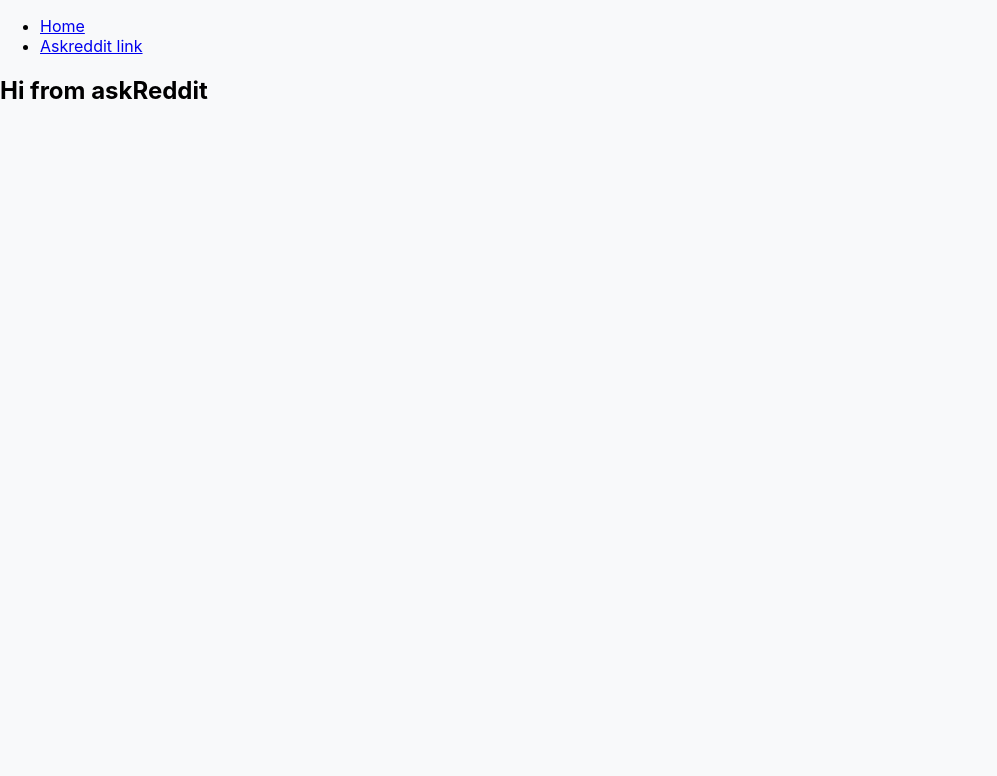
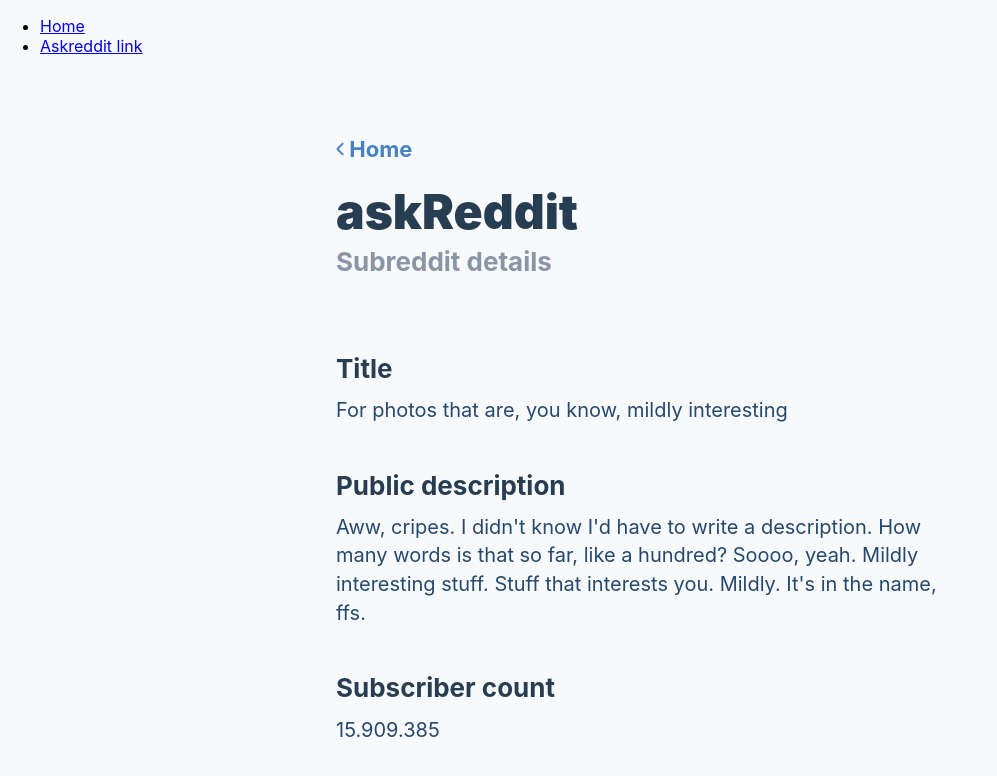
Before and after one commit to j-evs/reddit-best, a React (Create React App) app: page /about/askReddit in a window 1280 px wide. Shown: the top 776 px of the page, without its empty margins (0-997 px from the left). Built offline with nearby package versions, Linux system fonts and the light colour scheme; a web font is replaced by a local one.

Commit message:
Subreddit info layout

```diff
--- a/package.json
+++ b/package.json
@@ -6,6 +6,7 @@
     "react-scripts": "3.0.1"
   },
   "dependencies": {
+    "classnames": "^2.2.6",
     "react": "^16.8.6",
     "react-dom": "^16.8.6",
     "react-redux": "^7.0.3",
--- a/src/components/BestPosts/BestPosts.js
+++ b/src/components/BestPosts/BestPosts.js
@@ -1,17 +1,18 @@
 import React from "react";
+
+import Header from "../common/Header/Header";
 import styles from "./BestPosts.module.css";
 
 import { connect } from "react-redux";
+
+import { convertNumberToLocaleString } from "../../helpers";
 
 const BestPosts = ({ bestPosts }) => {
   const posts = bestPosts.map(post => <Post post={post} key={post.id} />);
   // TODO make post number as a variable (which is also used as a param in api request)
   return (
     <section className={styles.bestPosts}>
-      <header className={styles.header}>
-        <h1 className={styles.headerMain}>Home</h1>
-        <h2 className={styles.headerLabel}>Top 10 posts</h2>
-      </header>
+      <Header title="Home" label="Top 10 posts" />
       <div className={styles.postsWrapper}>{posts}</div>
     </section>
   );
@@ -24,7 +25,7 @@
     <span className={styles.postInfoSeparator}> · </span>
     <span className={styles.postUpvotes}>
       <span className={styles.postUpvotesCount}>
-        {upvotesCount.toLocaleString("nl-NL")}
+        {convertNumberToLocaleString(upvotesCount)}
       </span>{" "}
       points
     </span>
--- a/src/components/BestPosts/BestPosts.module.css
+++ b/src/components/BestPosts/BestPosts.module.css
@@ -1,22 +1,3 @@
-.header {
-  padding: 48px var(--mobile-side-padding) 27px;
-}
-
-.headerMain {
-  font-size: 42px;
-  font-weight: var(--font-weight-black);
-  line-height: 1.076;
-  color: var(--blue-700);
-  margin: 0;
-  margin-bottom: 9px;
-}
-
-.headerLabel {
-  font-size: 22px;
-  color: var(--grey-500);
-  margin: 0;
-}
-
 .postsWrapper {
   margin-bottom: 32px;
 }
@@ -40,7 +21,6 @@
 }
 
 .postInfoSeparator {
-  font-size: 16px;
   color: var(--grey-500);
 }
 
@@ -50,7 +30,6 @@
 }
 
 .postUpvotes {
-  font-size: 16px;
   color: var(--grey-500);
 }
 
@@ -64,17 +43,31 @@
     margin: 0 auto;
   }
 
-  .header {
-    padding: 80px calc(24px + var(--mobile-side-padding)) 38px;
-  }
-
   .postsWrapper {
     padding: 0 var(--mobile-side-padding);
   }
 
   .post {
     margin-bottom: 24px;
+    padding: 28px 24px 27px;
     border: 1px solid var(--grey-200);
     border-radius: 5px;
   }
+
+  .postTitle {
+    font-size: 24px;
+  }
+
+  .postSubreddit {
+    font-size: 18px;
+  }
+
+  .postUpvotes {
+    font-size: 18px;
+    color: var(--grey-500);
+  }
+
+  .postInfoSeparator {
+    font-size: 18px;
+  }
 }
--- a/src/components/SubredditInfo/SubredditInfo.js
+++ b/src/components/SubredditInfo/SubredditInfo.js
@@ -1,11 +1,64 @@
 import React from "react";
+import { Link } from "react-router-dom";
+import { connect } from "react-redux";
+
+import { convertNumberToLocaleString } from "../../helpers";
+
+import Header from "../common/Header/Header";
+import { ReactComponent as BackIcon } from "./images/Back.svg";
+
+import styles from "./SubredditInfo.module.css";
 
 const SubredditInfo = ({
   match: {
     params: { subreddit }
-  }
+  },
+  data: { title, public_description, subscribers }
 }) => {
-  return <h2>Hi from {subreddit}</h2>;
+  return (
+    <main className={styles.subredditInfo}>
+      <nav className={styles.navigation}>
+        <Link to="/" className={styles.link}>
+          <BackIcon className={styles.backIcon} /> Home
+        </Link>
+      </nav>
+      <section>
+        <Header
+          title={subreddit}
+          label="Subreddit details"
+          className={styles.header}
+        />
+        <div className={styles.subreddit}>
+          <SubredditSection title="Title" description={title} />
+          <SubredditSection
+            title="Public description"
+            description={public_description}
+          />
+          <SubredditSection
+            title="Subscriber count"
+            description={convertNumberToLocaleString(subscribers)}
+          />
+        </div>
+      </section>
+    </main>
+  );
 };
 
-export default SubredditInfo;
+const SubredditSection = ({ title, description }) => (
+  <div className={styles.subredditSection}>
+    <p className={styles.subredditSectionTitle}>{title}</p>
+    <p className={styles.subredditSectionDescription}>{description}</p>
+  </div>
+);
+const mapStateToProps = (
+  { subredditInfo },
+  {
+    match: {
+      params: { subreddit }
+    }
+  }
+) => ({
+  data: subredditInfo[subreddit]
+});
+
+export default connect(mapStateToProps)(SubredditInfo);
--- /dev/null
+++ b/src/components/SubredditInfo/SubredditInfo.module.css
@@ -0,0 +1,80 @@
+.navigation {
+  padding: 43px var(--mobile-side-padding) 18px;
+}
+
+.backIcon {
+  width: 8px;
+  height: 16px;
+}
+
+.backIcon path {
+  fill: var(--blue-400);
+}
+
+.link {
+  text-decoration: none;
+  color: var(--blue-400);
+  font-weight: var(--font-weight-bold);
+  font-size: 22px;
+}
+
+.header {
+  padding-top: 0;
+  padding-bottom: 49px;
+}
+
+.subreddit {
+  padding: 0 var(--mobile-side-padding) 152px;
+}
+
+.subredditSection:not(:last-child) {
+  margin-bottom: 34px;
+}
+
+.subredditSectionTitle {
+  font-size: 22px;
+  font-weight: var(--font-weight-bold);
+  line-height: 1.316;
+  color: var(--blue-700);
+  margin: 0;
+  margin-bottom: 12px;
+}
+
+.subredditSectionDescription {
+  margin: 0;
+  color: var(--blue-600);
+  font-size: 18px;
+  line-height: 1.435;
+}
+
+@media (min-width: 600px) {
+  .subredditInfo {
+    max-width: 640px;
+    margin: 0 auto;
+  }
+
+  .navigation {
+    padding: 64px var(--mobile-side-padding) 24px;
+  }
+
+  .header {
+    padding: 0 var(--mobile-side-padding) 75px;
+  }
+
+  .subreddit {
+    padding-bottom: 104px;
+  }
+
+  .subredditSectionTitle {
+    font-size: 26px;
+    margin-bottom: 10px;
+  }
+
+  .subredditSectionDescription {
+    font-size: 20px;
+  }
+
+  .subredditSection:not(:last-child) {
+    margin-bottom: 44px;
+  }
+}
--- /dev/null
+++ b/src/components/common/Header/Header.js
@@ -0,0 +1,12 @@
+import React from "react";
+import styles from "./Header.module.css";
+import cx from "classnames";
+
+const Header = ({ title, label, className }) => (
+  <header className={cx(styles.header, className)}>
+    <h1 className={styles.headerMain}>{title}</h1>
+    <h2 className={styles.headerLabel}>{label}</h2>
+  </header>
+);
+
+export default Header;
--- /dev/null
+++ b/src/components/common/Header/Header.module.css
@@ -0,0 +1,33 @@
+.header {
+  padding: 48px var(--mobile-side-padding) 21px;
+}
+
+.headerMain {
+  font-size: 42px;
+  font-weight: var(--font-weight-black);
+  line-height: 1.076;
+  color: var(--blue-700);
+  margin: 0;
+  margin-bottom: 9px;
+}
+
+.headerLabel {
+  font-size: 22px;
+  color: var(--grey-500);
+  margin: 0;
+}
+
+@media (min-width: 600px) {
+  .header {
+    padding: 80px calc(24px + var(--mobile-side-padding)) 38px;
+  }
+
+  .headerMain {
+    font-size: 48px;
+    margin-bottom: 8px;
+  }
+
+  .headerLabel {
+    font-size: 26px;
+  }
+}
--- /dev/null
+++ b/src/helpers.js
@@ -0,0 +1,4 @@
+const SELECTED_LOCALE = "nl-NL";
+
+export const convertNumberToLocaleString = number =>
+  number.toLocaleString(SELECTED_LOCALE);
--- a/src/index.css
+++ b/src/index.css
@@ -6,17 +6,17 @@
 }
 
 :root {
+  --white: #ffffff;
+  --grey-100: #f8f9fa;
   --grey-200: #e2e7eb;
   --grey-500: #8a95a5;
-  --grey-100: #f8f9fa;
   --blue-400: #4583c2;
+  --blue-600: #25496e;
   --blue-700: #263d52;
+  --main-bg-color: var(--grey-100);
+  --font-weight-bold: 700;
   --font-weight-black: 900;
-  --font-weight-bold: 700;
-  --white: #ffffff;
-  --main-bg-color: var(--grey-100);
   --mobile-side-padding: 16px;
-  --mobile-breakpoint: 600px;
 }
 
 body {
@@ -26,8 +26,3 @@
   -moz-osx-font-smoothing: grayscale;
   background-color: var(--main-bg-color);
 }
-
-code {
-  font-family: source-code-pro, Menlo, Monaco, Consolas, "Courier New",
-    monospace;
-}
```
Also changed, not shown: src/components/SubredditInfo/SubredditInfo.css (deleted), src/components/SubredditInfo/images/Back.svg (added).
